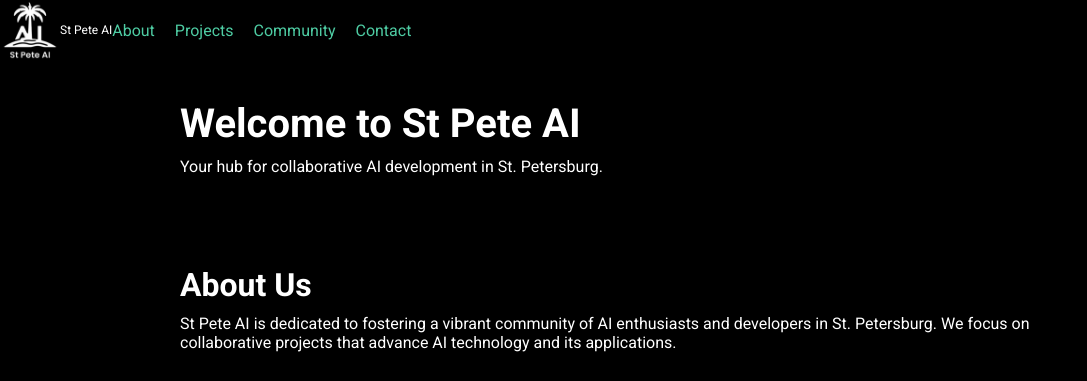
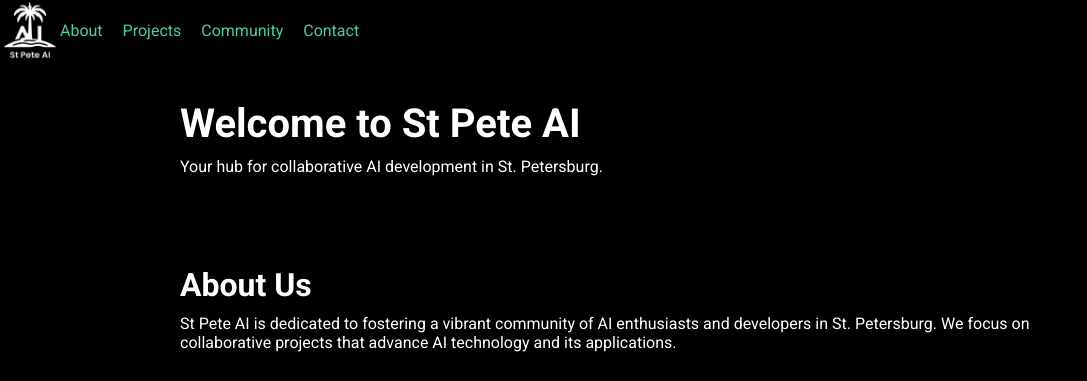
Before and after one commit to Will-Langhart/st-pete-ai, a Flask app: page / in a window 1280 px wide. Shown: the top 381 px of the page, without its empty margins (0-1087 px from the left). Run offline with Flask 2, Linux system fonts and the light colour scheme.

Commit message:
Update index.html
Signed-off-by: Will Langhart <theholotrout@gmail.com>

```diff
--- a/templates/index.html
+++ b/templates/index.html
@@ -12,7 +12,7 @@
     <header>
         <div style="position: fixed; top: 0; left: 0; display: flex; align-items: center; color: white;">
     <img src="{{ url_for('static', filename='stpeteai_logo.png') }}" alt="stpeteai" style="height: 60px;">
-    <span style="margin-left: 0px; font-size: 12px;">St Pete AI</span>
+    <span style="margin-left: 0px; font-size: 12px;"></span>
             <nav>
                 <ul>
                     <li><a href="#about">About</a></li>
```
